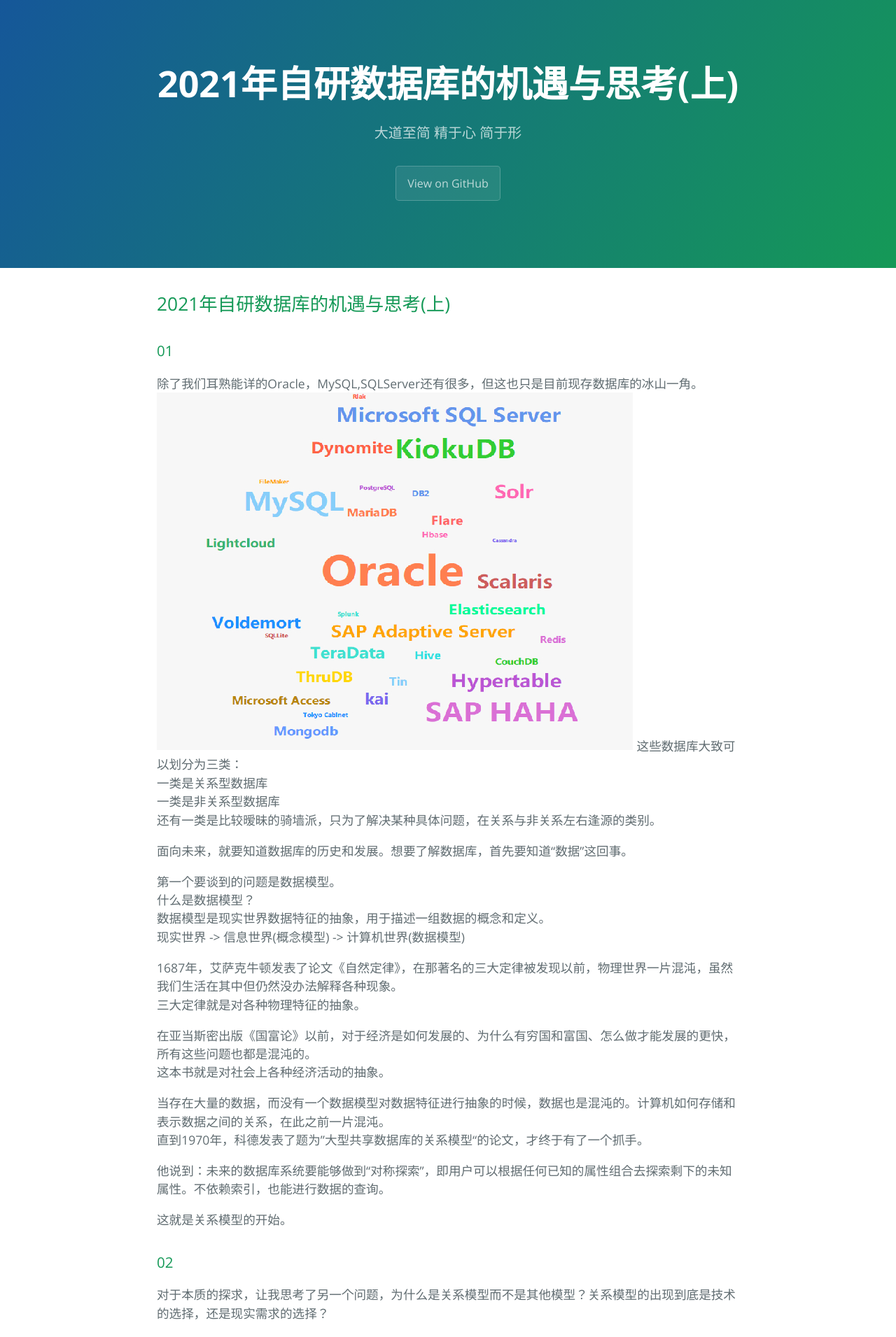
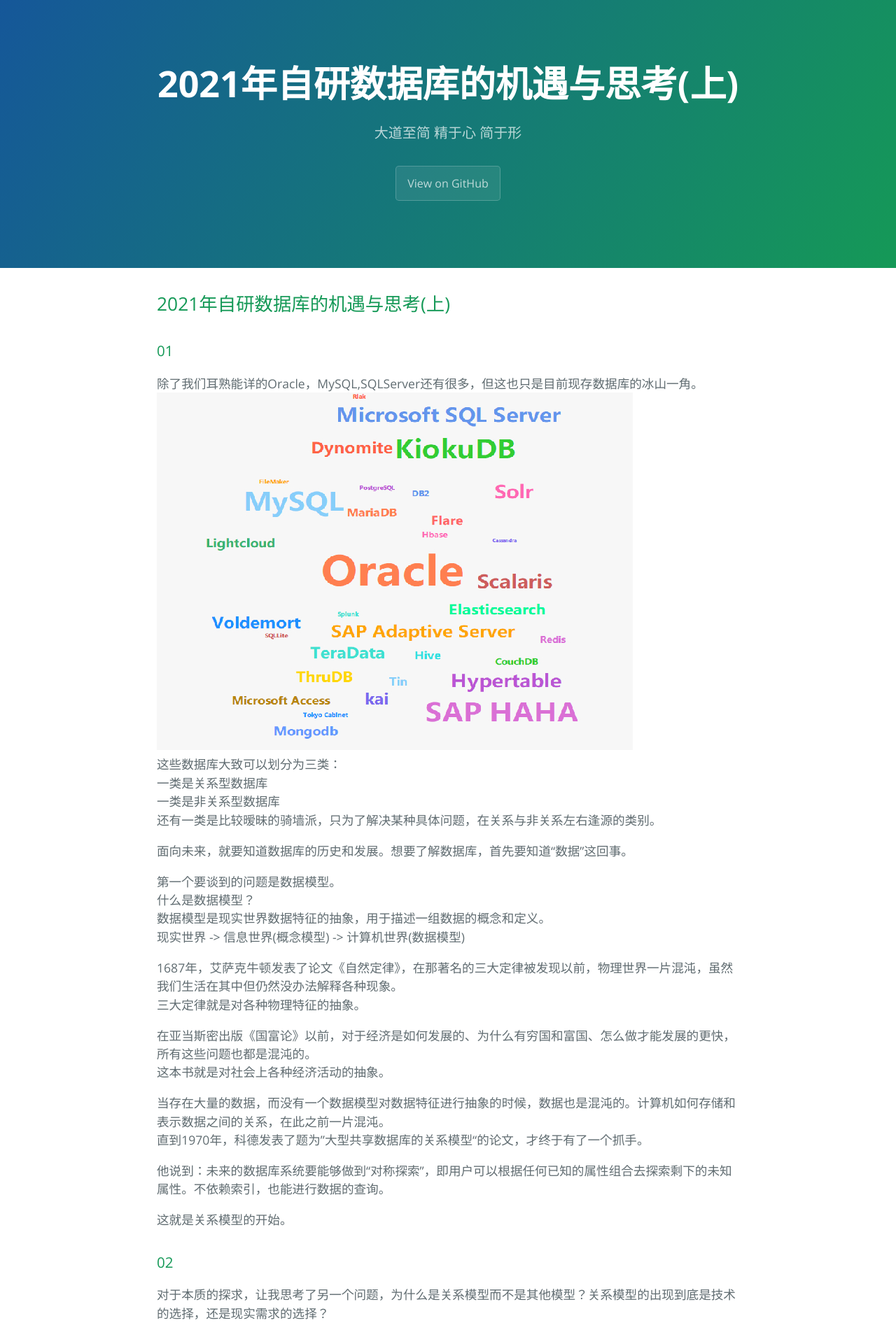
Before and after one commit to cuipengdba/pger, a Jekyll site: the page built from tree/202102/20210222_01.md, in a window 1280 px wide. Shown: the top 1911 px of the page at 70% size. Built offline with Jekyll 4.4.1, drawn with Linux system fonts in a browser that asks for light colours; our own code applies the rules of GitHub Pages for plain Markdown files.

Commit message:
Update 20210222_01.md

```diff
--- a/tree/202102/20210222_01.md
+++ b/tree/202102/20210222_01.md
@@ -3,7 +3,7 @@
 
 ### 01
 除了我们耳熟能详的Oracle，MySQL,SQLServer还有很多，但这也只是目前现存数据库的冰山一角。<br/>
-![image](https://github.com/cuipengdba/pger/blob/main/tree/202102/20210222_01_pic_001.png)
+![image](https://github.com/cuipengdba/pger/blob/main/tree/202102/20210222_01_pic_001.png)<br/>
 这些数据库大致可以划分为三类：<br/>
 一类是关系型数据库<br/>
 一类是非关系型数据库<br/>
@@ -34,7 +34,7 @@
 
 世界上大部分的技术都是为需求服务的，再高深的技术如果找不到商业的价值，也没办法转化为产品，最终得到传播和发展。<br/>
 
-![image](https://github.com/cuipengdba/pger/blob/main/tree/202102/20210222_01_pic_002.png)
+![image](https://github.com/cuipengdba/pger/blob/main/tree/202102/20210222_01_pic_002.png)<br/>
 数据库就是规范化和聚合这两者之间不断权衡和发展的结果。<br/>
 
 1979年，Oralce基于科德的关系模型理论，发布了第一代关系数据库产品。这个时候能够使用Oracle数据库产品的是电信、银行、能源等大型的企业。<br/>
@@ -97,7 +97,7 @@ Facebook，Google等互联网企业也转向MySQL。<br/>
 贝佐斯谈到云计算的时候说道：“我所知道的最好的比喻就是电网，假设你回到100年前的过去，如果你想要使用电，就必须建立自己的小发电厂，而许多工厂确实这么干了。<br/>
 
 但是当电网一出现，他们就立刻抛弃了自己的发电厂，开始购买电网的电力。我这个类比只是想让大家更明白。这就是计算基础设施正在发生的事。”<br/>
-![image](https://github.com/cuipengdba/pger/blob/main/tree/202102/20210222_01_pic_003.png)
+![image](https://github.com/cuipengdba/pger/blob/main/tree/202102/20210222_01_pic_003.png)<br/>
 
 在未来，数据库的应用场景大概有三种。<br/>
 
```
